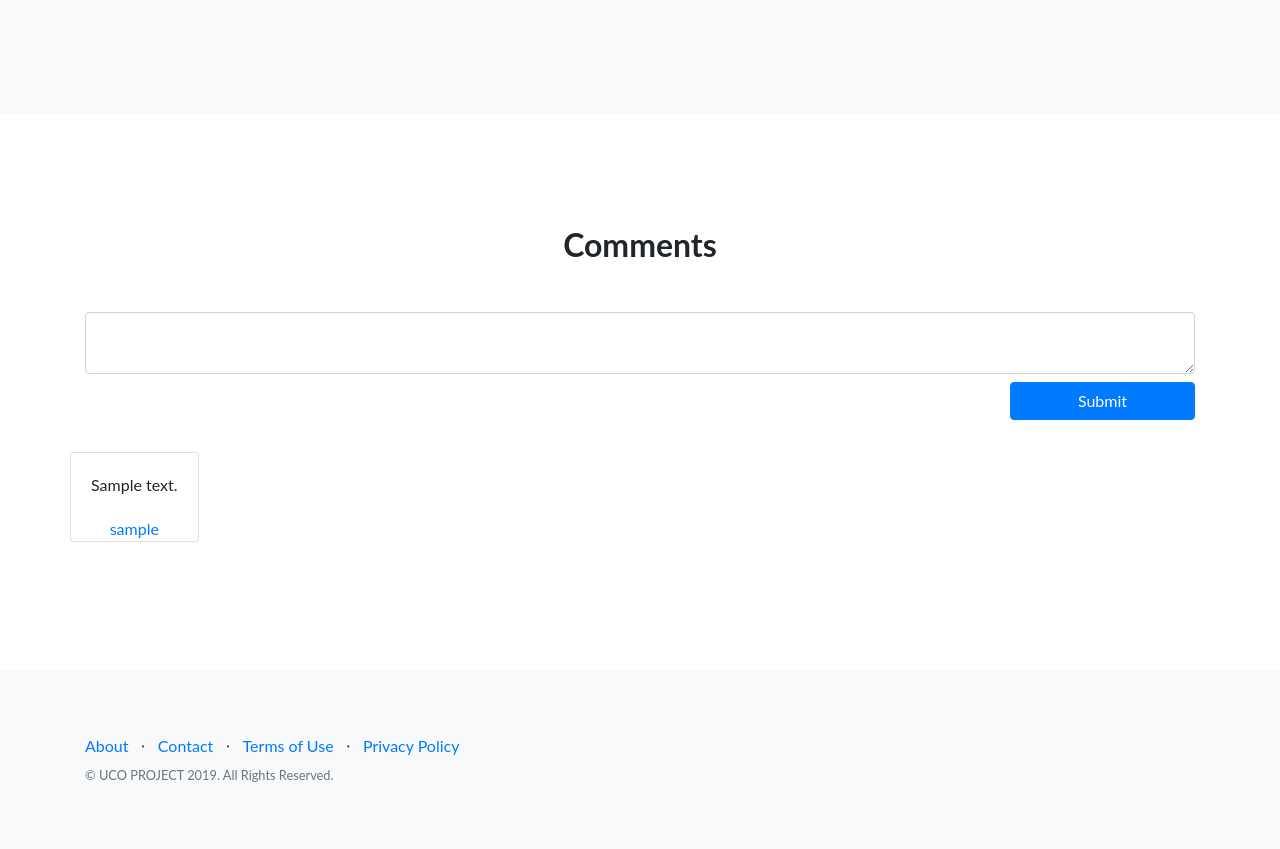
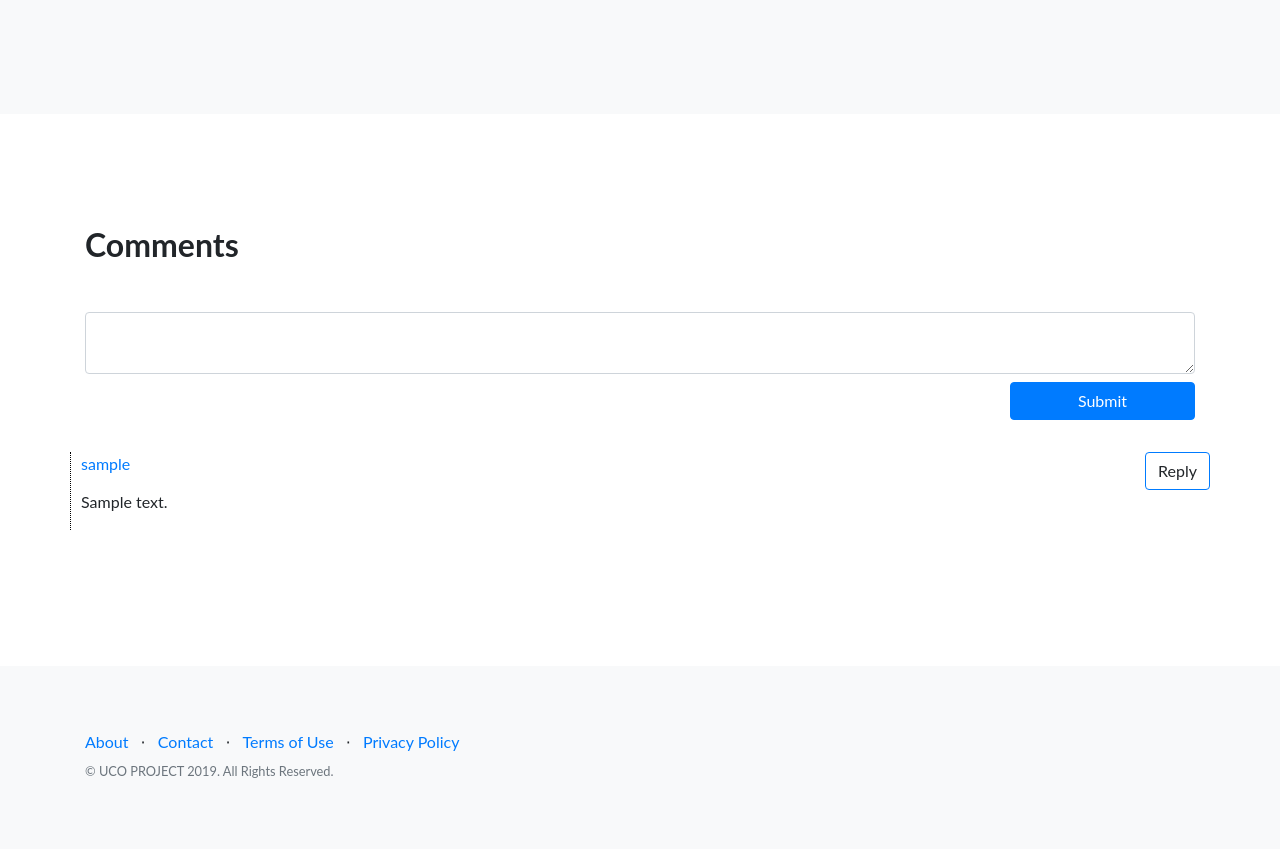
Before and after one commit to IronSenior/FlaskBlog, a Flask app: template src/post/application/templates/postPage.html in a window 1280 px wide. Shown: the part 731-1580 px from the top of the page. After the commit the page ends 1509 px from the top, so only its background shows below. Run offline with Flask 3, Linux system fonts and the light colour scheme; the template is opened without the code that fills it: most values are stand-ins (such as "Sample title", 1, 10 or a date in 2020); form fields are guessed from the names that the template uses; parts of the project's set-up code (start-up, migrations or seed data) failed here and were passed over; some libraries are stand-ins or nearby versions.

Commit message:
Now you can reply to comments

```diff
--- a/src/comment/application/forms.py
+++ b/src/comment/application/forms.py
@@ -5,4 +5,4 @@ from wtforms.validators import DataRequired
 
 class NewCommentForm(FlaskForm):
     content = TextAreaField("Content", validators=[DataRequired()])
-    submit = SubmitField("Guardar")
+    submit = SubmitField("Comentar")
--- a/src/post/application/templates/postPage.html
+++ b/src/post/application/templates/postPage.html
@@ -14,6 +14,7 @@
 
   <!-- Custom styles for this template -->
   <link href="{{ url_for('static', filename='css/landing-page.min.css') }}" rel="stylesheet">
+  <script src="{{ url_for('static', filename='js/main.js') }}"></script>
 
 </head>
 
@@ -72,7 +73,7 @@
     </div>
   </section>
 
-  <section class="testimonials text-center">
+  <section class="testimonials">
     <div class="container">
       <h2 class="mb-5">Comments</h2>
       <div class="row mb-4">
@@ -92,16 +93,46 @@
             </form>
         </div>
       </div>
-      {% for comment in comments %}
-        <div class="row">
-          <div class="card mb-3">
-            <div class="card-body">
-              {{comment.content}}
+      <div class="row">
+        {% for comment in comments recursive %}
+          <div class="mb-4" style="width: 100%; padding-left: 10px; border-left: 1px dotted black;">
+            <div>
+                <div class="row">
+                    <div class="col-md-12">
+                        <p>
+                          <a class="float-left" href={{ '/post/user/%s' %(comment['parent'].userid) }}>{{comment['parent'].username}}</a>
+                          <a class="float-right btn btn-outline-primary ml-2" onclick="showReplyForm('{{ comment['parent'].commentid }}')" id="hola">Reply</a>
+                        </p>
+                      <div class="clearfix"></div>
+                        <p>{{comment['parent'].content}}</p>
+                    </div>
+                </div>
             </div>
-            <a href="{{ '/post/user/%s' %(comment.userid) }}">{{comment.username}}</a>
+            <div class="row mb-4" id={{ "form-%s" %(comment["parent"].commentid) }} style="display: none;">
+              <div class="col-md-12">
+                  <form action={{ "/comment/new/%s/%s" %(post.postid, comment["parent"].commentid) }} method="post" novalidate>
+                    {{ commentForm.hidden_tag() }}
+                    <div class="row mb-2">
+                      <div class="col-md-12">
+                          {{ commentForm.content(class="form-control") }}
+                      </div>
+                    </div>
+                    <div class="row mb-2">
+                      <div class="col-md-12">
+                          {{ commentForm.submit(class="btn btn-primary btn-block col-md-2 float-right")}}
+                      </div>
+                    </div>
+                  </form>
+              </div>
+            </div>
+            <div class="ml-3" />
+              {% if comment["children"] %}
+              {{ loop(comment["children"]) }}
+              {% endif %}
+            </div>
           </div>
-        </div>
-      {% endfor %}
+        {% endfor %}
+      </div>
     </div>
   </section>
 
--- /dev/null
+++ b/static/js/main.js
@@ -0,0 +1,13 @@
+
+
+function showReplyForm(commentid) {
+    var formid = "form-" + commentid
+
+    console.log("HOLAAAAA")
+    if (document.getElementById(formid).style.display === "none") {
+      document.getElementById(formid).style.display = "block";
+    } else {
+      document.getElementById(formid).style.display = "none";
+    }
+
+}
```
Also changed, not shown: src/comment/application/comment.py (+20 -2 lines), src/comment/repository/commentRepository.py (+26 -1 lines).
